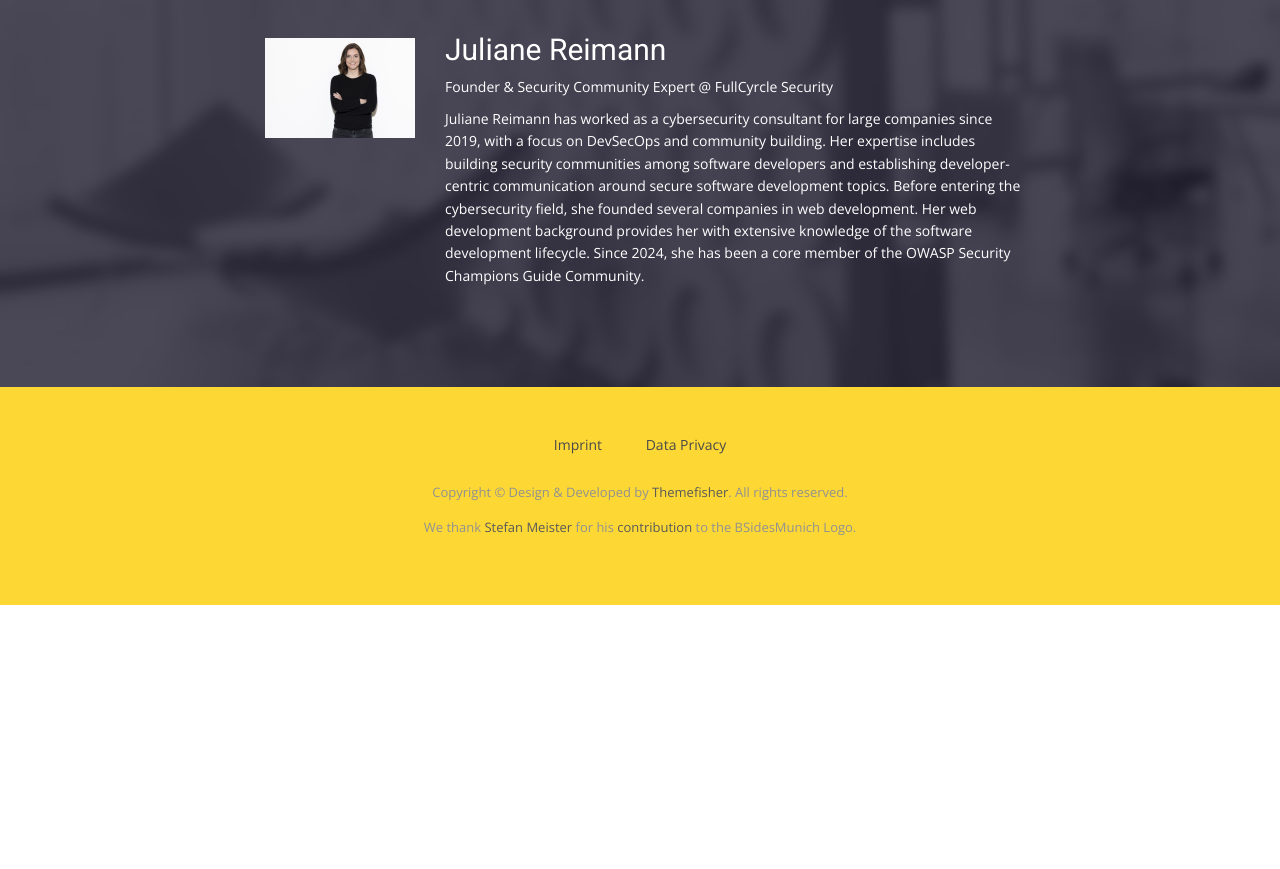
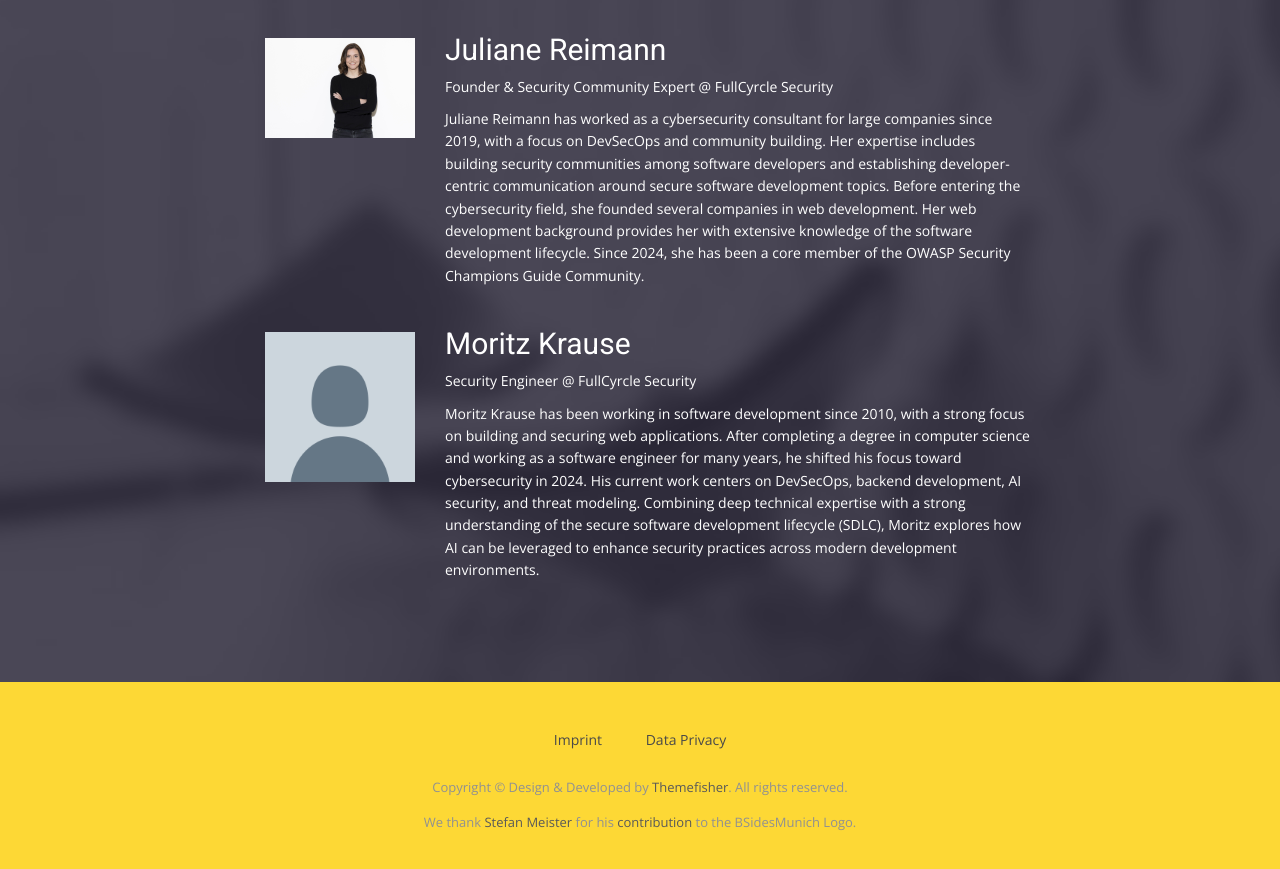
Before and after one commit to BSidesMUC/BSidesMunich2025, a Jekyll site: the page built from _workshops/006_hands-on-threat-modeling-workshop.md, in a window 1280 px wide and 900 px high, scrolled down 1038 px. Shown: the top 869 px of the window. Built offline with Jekyll 4.4.1, drawn with Linux system fonts in a browser that asks for light colours; nearby versions of some CDN libraries; some web fonts are replaced; before the commit the page ends 1643 px from its top, so only the background shows below that.

Commit message:
Update speakers on Hands-on Threat Modeling Workshop

```diff
--- a/_workshops/006_hands-on-threat-modeling-workshop.md
+++ b/_workshops/006_hands-on-threat-modeling-workshop.md
@@ -17,6 +17,17 @@ speakers:
   handle: false
   name: Juliane Reimann
   photo: img/speakers/VBBVRJ.jpg
+- bio: "Security Engineer @ FullCyrcle Security\r\n\r\nMoritz Krause has been working
+    in software development since 2010, with a strong focus on building and securing
+    web applications. After completing a degree in computer science and working as
+    a software engineer for many years, he shifted his focus toward cybersecurity
+    in 2024. His current work centers on DevSecOps, backend development, AI security,
+    and threat modeling. Combining deep technical expertise with a strong understanding
+    of the secure software development lifecycle (SDLC), Moritz explores how AI can
+    be leveraged to enhance security practices across modern development environments."
+  handle: false
+  name: Moritz Krause
+  photo: false
 timeslot:
   duration: 180
   end: 2025-11-15 17:00:00+01:00
```
